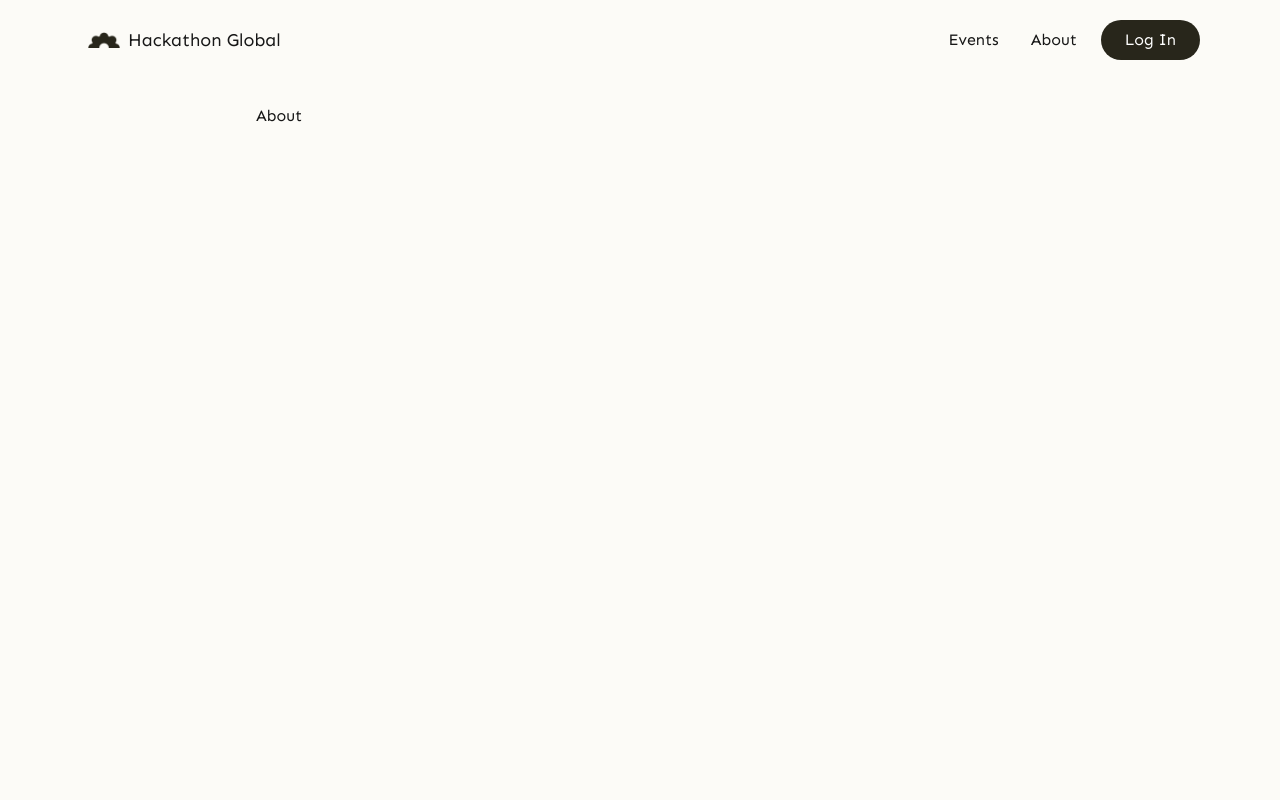
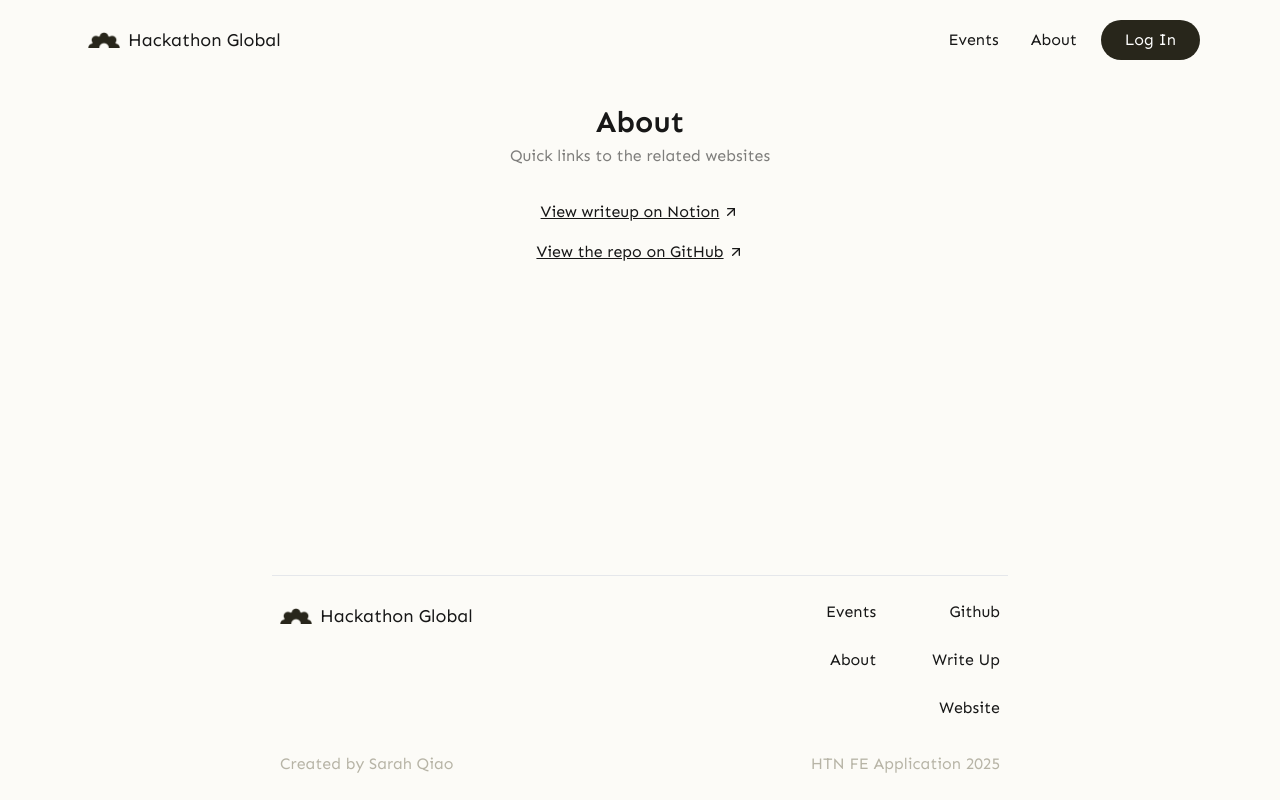
Before and after one commit to sriraqa/htn-fe-2025, a Next.js app in the folder client/: page /about in a window 1280 px wide. Built offline with nearby package versions, Linux system fonts and the light colour scheme.

Commit message:
add about page

```diff
--- a/client/src/app/about/page.tsx
+++ b/client/src/app/about/page.tsx
@@ -1,3 +1,36 @@
+import Footer from "@/components/Footer";
+import { ArrowUpRight } from "lucide-react";
+
 export default function About() {
-  return <div>About</div>;
+  return (
+    <div className="flex flex-col justify-between min-h-[calc(100vh-104px)] size-full">
+      <main className="flex flex-col items-center gap-8 w-full h-full">
+        <div className="flex flex-col gap-1">
+          <h1 className="text-3xl font-semibold text-center">About</h1>
+          <p className="text-base text-black/50 text-center">
+            Quick links to the related websites
+          </p>
+        </div>
+        <div className="flex flex-col items-center gap-4 w-full">
+          <a
+            className="flex flex-row items-center gap-1 text-base text-center underline"
+            href="https://held-abacus-753.notion.site/Writeup-Sarah-Qiao-19acf3c2aee5805ba537ed1c07f49b1b"
+            target="_blank"
+          >
+            <p>View writeup on Notion</p>
+            <ArrowUpRight size={16} />
+          </a>
+          <a
+            className="flex flex-row items-center gap-1 text-base text-center underline"
+            href="https://github.com/sriraqa/htn-fe-2025"
+            target="_blank"
+          >
+            <p>View the repo on GitHub</p>
+            <ArrowUpRight size={16} />
+          </a>
+        </div>
+      </main>
+      <Footer />
+    </div>
+  );
 }
```
